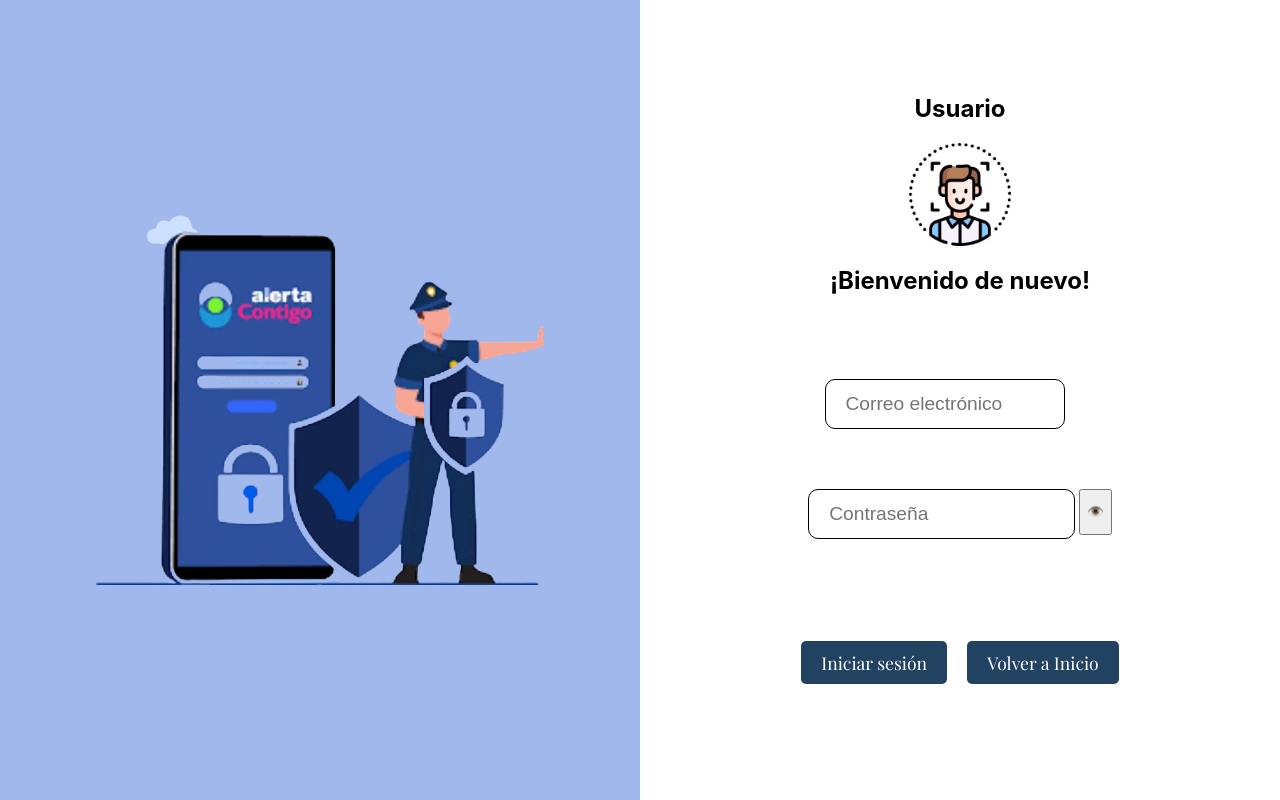
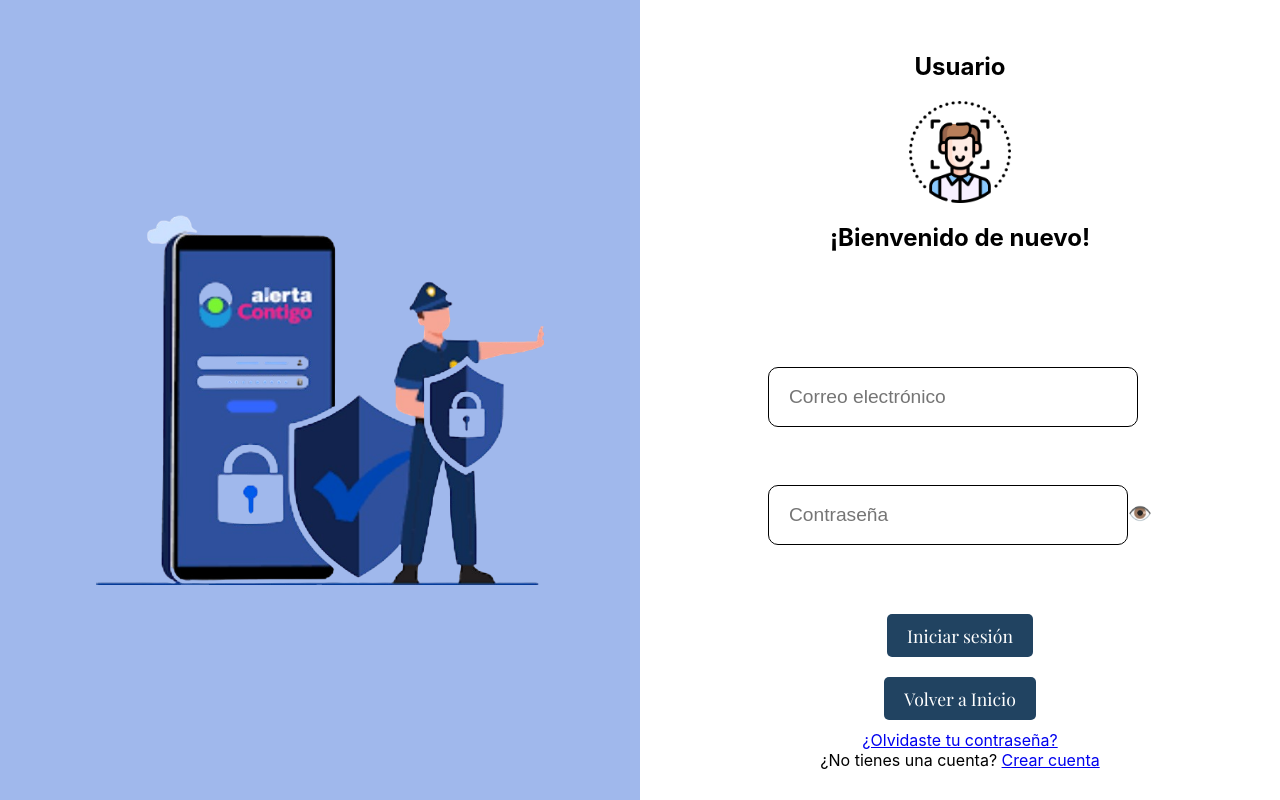
Before and after one commit to JoseC982/Proyectoweb, a React (Create React App) app in the folder proyecto/proyecto-ponte-pilas/: page /loginAdmin in a window 1280 px wide. Built offline with nearby package versions, Linux system fonts and the light colour scheme; a web font is replaced by a local one.

Commit message:
Modifique un poco del diseñor del LoginAdmin

```diff
--- a/proyecto/proyecto-ponte-pilas/src/componentes/LoginAdmin.jsx
+++ b/proyecto/proyecto-ponte-pilas/src/componentes/LoginAdmin.jsx
@@ -82,6 +82,12 @@ const LoginAdmin = () => {
                         <Link to="/home">
                             <button className="button">Volver a Inicio</button>
                         </Link>
+                        <span>
+                            <Link to="/recuperarContrasena">¿Olvidaste tu contraseña?</Link>
+                        </span>
+                        <span>
+                            ¿No tienes una cuenta? <Link to="/crearUsuario">Crear cuenta</Link>
+                        </span>
                     </div>
                 </section>
             </div>
--- a/proyecto/proyecto-ponte-pilas/src/estilos/LoginAdmin.css
+++ b/proyecto/proyecto-ponte-pilas/src/estilos/LoginAdmin.css
@@ -50,7 +50,7 @@ html {
     justify-content: center;
     align-items: center;
     flex-direction: column;
-    /* justify-content: space-between; */
+    justify-content: space-between;
     background-color: white;
     width: 100%;
     height: 100%;
@@ -73,19 +73,20 @@ html {
     object-fit: cover;
 }
 .input-text{
-    width: 80%;
+    width: 90%;
     height: 100%;
     border: solid 1px black;
     border-radius: 10px;
     padding-left: 20px;
     font-size: 1.2em;
-    margin-bottom: 20px;
 }
 .password-container {
+    width: 60%;
+    height: 7%;
     display: flex;
     justify-content: space-between;
-    margin-top: 5%;
-    margin-bottom: 5%;
+    /* margin-top: 5%;
+    margin-bottom: 5%; */
 }
 .la-user-logo {
     display: flex;
@@ -118,10 +119,22 @@ html {
   background-color: #214361;
 }
 .email-container {
-    margin-top: 5%;
-    margin-bottom: 5%;
+    width: 60%;
+    height: 7%;
+
 }
 .button-container {
-    margin-top: 10%;
-    margin-bottom: 10%;
+    display: flex;
+    justify-content: center;
+    align-items: center;
+    flex-direction: column;
+    justify-content: space-between;
+    margin-bottom: 30px;
 }
+.eye-button {
+    background: none;
+    border: none;
+    cursor: pointer;
+    font-size: 1.2em;
+    padding: 0;
+}
```
